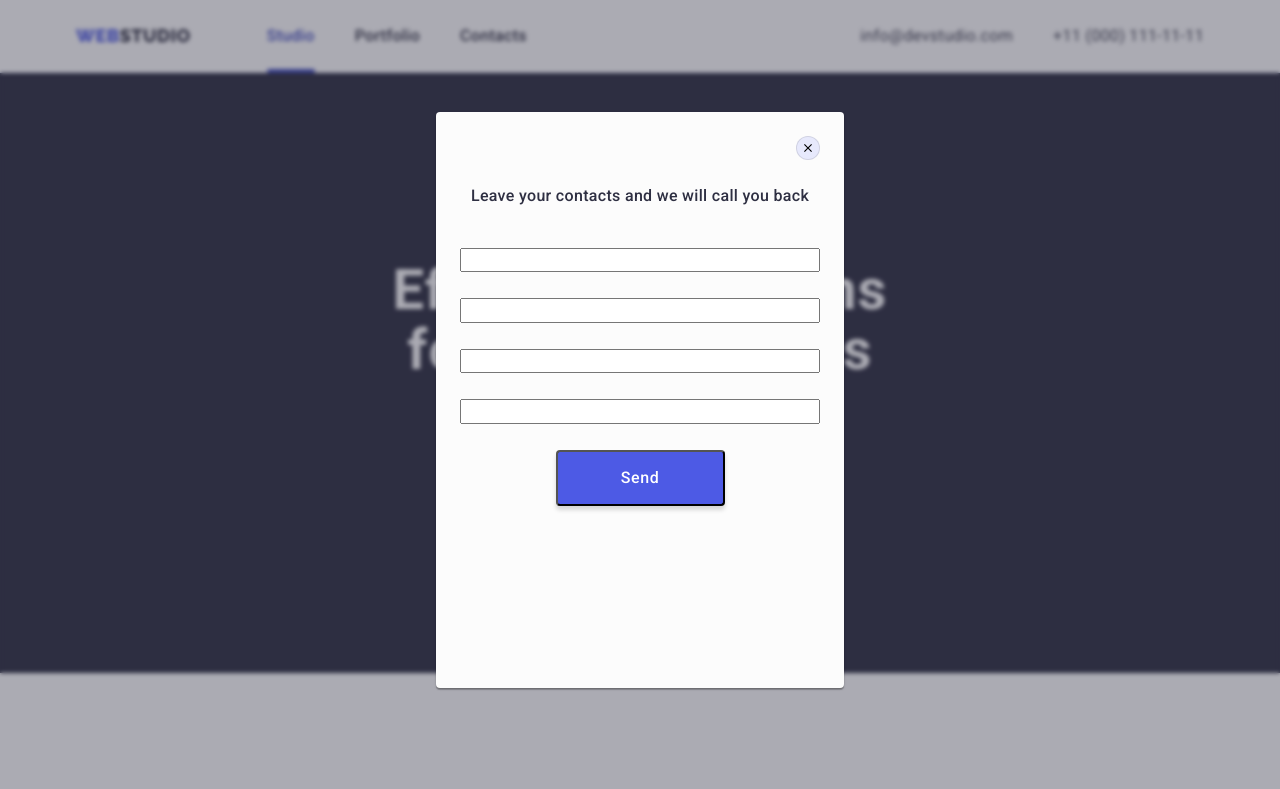
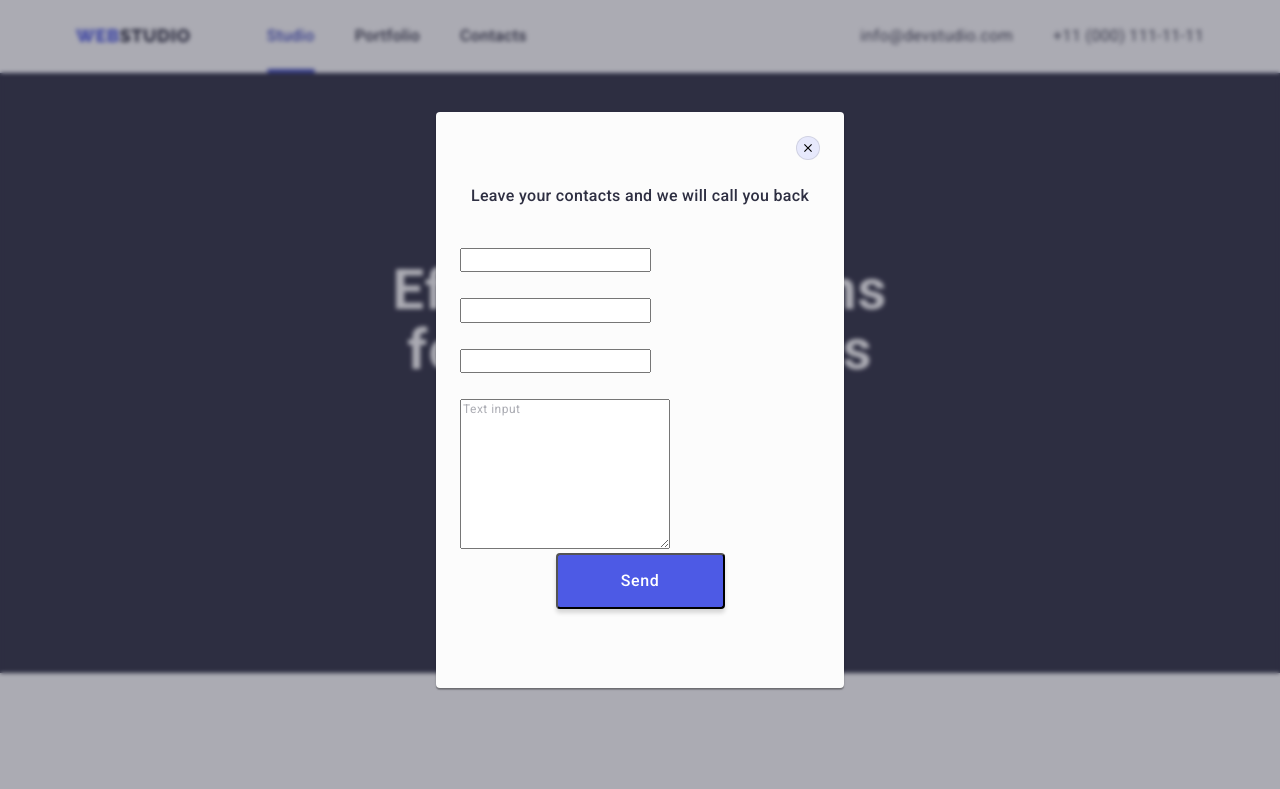
Before and after one commit to YuliaSilk/goit-markup-hw-06, a plain HTML site: page index.html in a window 1280 px wide. Both pictures are taken after a click on the button "Order Service". Shown: the top 789 px of the page. Drawn offline with Linux system fonts and the light colour scheme.

Commit message:
Update index.html

```diff
--- a/index.html
+++ b/index.html
@@ -405,10 +405,21 @@
          <p class="form-text">Leave your contacts and we will call you back</p>
 
          <form class="contact-form">
-          <input type="text" class="contact-form-filed" name="name">
-          <input type="text" class="contact-form-filed" name="phone">
-          <input type="text" class="contact-form-filed" name="email">
-          <input type="text" class="contact-form-filed" name="coment">
+          <label for="">
+            <input type="text" class="contact-form-filed" name="name">
+          </label>
+          <label for="">
+            <input type="text" class="contact-form-filed" name="phone">
+          </label>
+          <label for="">
+            <input type="text" class="contact-form-filed" name="email">
+          </label>
+          <!-- <input type="text" class="contact-form-filed" name="coment"> -->
+
+          <label class="form-coment-label" for="comment">
+            <textarea class="form-coment" name="comment" id="comment" cols="30" rows="10">Text input</textarea>
+          </label>
+
           <button type="submit" class="contact-send-btn">Send</button>
          </form>
 
```
